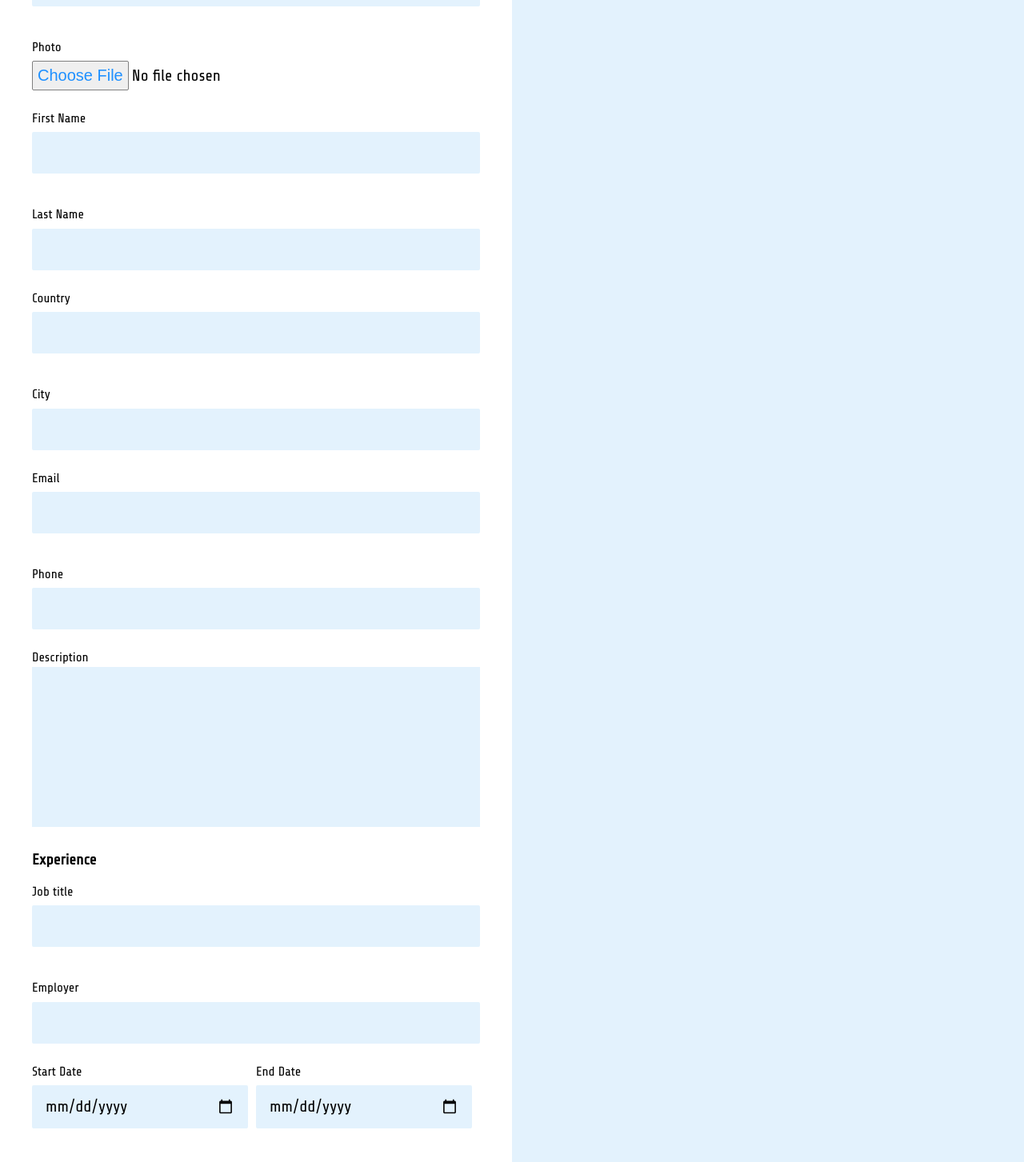
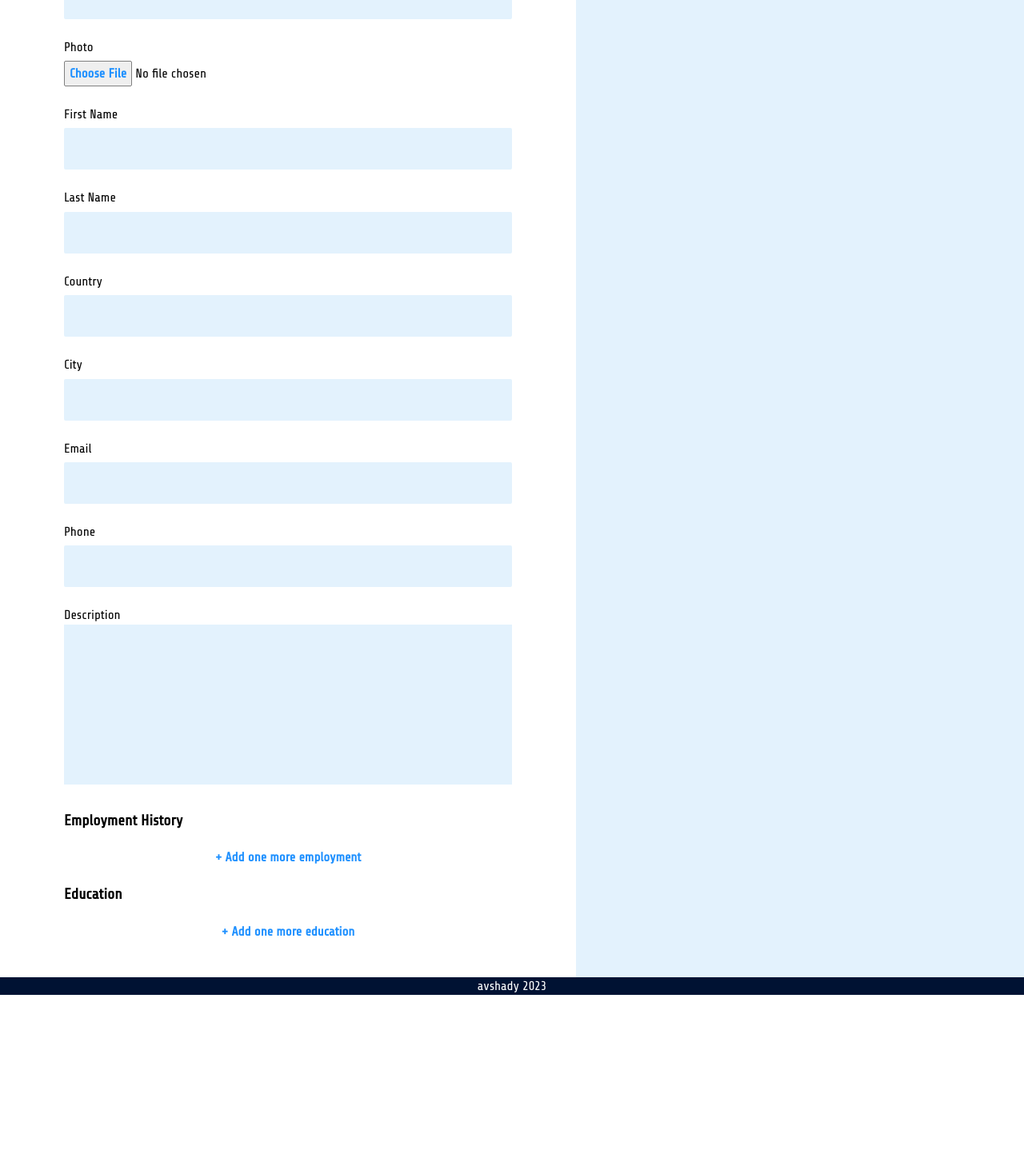
Before and after one commit to ShadyAV/cv-app, a React (Create React App) app: page / in a window 1280 px wide. Shown: the part 240-1693 px from the top of the page at 80% size. After the commit the page ends 1484 px from the top, so only its background shows below. Built offline with nearby package versions, Linux system fonts and the light colour scheme.

Commit message:
Add function to add and remove blocks

```diff
--- a/package.json
+++ b/package.json
@@ -10,6 +10,7 @@
     "react-dom": "^18.2.0",
     "react-scripts": "5.0.1",
     "styled-components": "^5.3.8",
+    "uniqid": "^5.4.0",
     "web-vitals": "^2.1.4"
   },
   "scripts": {
--- a/src/components/Header.js
+++ b/src/components/Header.js
@@ -2,13 +2,14 @@ import React, { Component } from 'react';
 import styled from 'styled-components';
 import headerIcon from '../assets/header-icon.png';
 
-const HeaderWrapper = styled.div`
+const HeaderWrapper = styled.header`
     display: flex;
     color: #f5f1ed;
     background-color: #002855;
     padding: 20px 40px;
     gap: 1rem;
     align-items: center;
+    min-width: 100vw;
 `
 
 class Header extends Component {
--- /dev/null
+++ b/src/components/form/Education.js
@@ -0,0 +1,53 @@
+import React, { Component } from 'react';
+import styled from 'styled-components';
+import Input from '../utils/Input';
+import TextArea from '../utils/TextArea';
+import Button from '../utils/Button';
+import Date from '../utils/Date';
+
+const History = styled.div`
+    display: flex;
+    flex-direction: column;
+    border: 2px solid #e3f2fd;
+    padding: 16px;
+    margin-bottom: 16px;
+`
+
+const DoubleInput = styled.div`
+    display: flex;
+    flex-wrap: wrap;
+    margin-bottom: 24px;
+    gap: 24px;
+`
+
+class Education extends Component {
+    constructor(props) {
+        super(props)
+
+    }
+
+    render() {
+        return (
+            <>
+                {this.props.ids.map((id) => {
+                    return (
+                        <History key={id}>
+                            <DoubleInput>
+                                <Input type={'text'} label={'School'} />
+                                <Input type={'text'} label={'Degree'} />
+                            </DoubleInput>
+                            <DoubleInput>
+                                <Date />
+                                <Input type={'text'} label={'City'} />
+                            </DoubleInput>
+                            <TextArea label={'Description'} />
+                            <Button text={'Remove'} dataIndex={id} onClick={this.props.deleteEducation}></Button>
+                        </History>
+                    );
+                })}
+            </>
+        );
+    }
+}
+
+export default Education;
--- /dev/null
+++ b/src/components/form/Employer.js
@@ -0,0 +1,53 @@
+import React, { Component } from 'react';
+import styled from 'styled-components';
+import Input from '../utils/Input';
+import TextArea from '../utils/TextArea';
+import Button from '../utils/Button';
+import Date from '../utils/Date';
+
+const History = styled.div`
+    display: flex;
+    flex-direction: column;
+    border: 2px solid #e3f2fd;
+    padding: 16px;
+    margin-bottom: 16px;
+`
+
+const DoubleInput = styled.div`
+    display: flex;
+    flex-wrap: wrap;
+    margin-bottom: 24px;
+    gap: 24px;
+`
+
+class Employer extends Component {
+    constructor(props) {
+        super(props)
+
+    }
+
+    render() {
+        return (
+            <>
+                {this.props.ids.map((id) => {
+                    return (
+                        <History key={id}>
+                            <DoubleInput>
+                                <Input type={'text'} label={'Job title'} />
+                                <Input type={'text'} label={'Employer'} />
+                            </DoubleInput>
+                            <DoubleInput>
+                                <Date />
+                                <Input type={'text'} label={'City'} />
+                            </DoubleInput>
+                            <TextArea label={'Description'} />
+                            <Button text={'Remove'} dataIndex={id} onClick={this.props.deleteEmployer} />
+                        </History>
+                    );
+                })}
+            </>
+        );
+    }
+}
+
+export default Employer;
--- a/src/components/form/Form.js
+++ b/src/components/form/Form.js
@@ -2,14 +2,15 @@ import React, { Component } from 'react';
 import Input from '../utils/Input';
 import styled from 'styled-components';
 import FileInput from '../utils/FileInput';
-import Date from '../utils/Date';
 import TextArea from '../utils/TextArea';
+import Button from '../utils/Button';
+import Employer from './Employer';
+import uniqid from "uniqid";
+import Education from './Education';
 
 const FormContainer = styled.div`
-    display: flex;
-    justify-content: center;
-    padding: 40px;
-    width: 50%
+    padding: 40px 80px;
+    flex: 1;
 `
 
 const StyledSection = styled.section`
@@ -20,25 +21,80 @@ const StyledSection = styled.section`
 const FormSection = styled.div`
     display: flex;
     flex-direction: column;
-    margin-bottom: 12px;
 `
 
 const StyledHeader = styled.h3`
-    margin-bottom: 16px;
+    margin: 16px 0px;
 `
 
 const DoubleInput = styled.div`
     display: flex;
     flex-wrap: wrap;
     margin-bottom: 24px;
-    gap: 40px;
+    gap: 24px;
+`
+const History = styled.div`
+    display: flex;
+    flex-direction: column;
+    border: 2px solid #e3f2fd;
+    padding: 16px 16px 0px 16px;
+    margin-bottom: 0px;
 `
 
 class Form extends Component {
     constructor(props) {
         super(props)
 
+        this.state = {
+            employer: {
+                id: uniqid(),
+                employerIds: [],
+            },
+            education: {
+                id: uniqid(),
+                educationIds: [],
+            }
+        };
+
     }
+
+    addEmployer = () => {
+        this.setState({
+            employer: {
+                id: uniqid(),
+                employerIds: [...this.state.employer.employerIds, this.state.employer.id],
+            }
+        });
+    }
+
+    deleteEmployer = (e) => {
+        let empId = e.target.getAttribute('data-index');
+        this.setState({
+            employer: {
+                id: this.state.employer.id,
+                employerIds: this.state.employer.employerIds.filter(id => id !== empId),
+            }
+        });
+    };
+
+    addEducation = () => {
+        this.setState({
+            education: {
+                id: uniqid(),
+                educationIds: [...this.state.education.educationIds, this.state.education.id],
+            }
+        });
+    }
+
+    deleteEducation = (e) => {
+        let empId = e.target.getAttribute('data-index');
+        this.setState({
+            education: {
+                id: this.state.education.id,
+                educationIds: this.state.education.educationIds.filter(id => id !== empId),
+            }
+        });
+    };
 
     render() {
         return (
@@ -64,30 +120,12 @@ class Form extends Component {
                         </DoubleInput>
                         <TextArea label={'Description'} />
                     </FormSection>
-                    <FormSection>
-                        <StyledHeader>Experience</StyledHeader>
-                        <DoubleInput>
-                            <Input type={'text'} label={'Job title'} />
-                            <Input type={'text'} label={'Employer'} />
-                        </DoubleInput>
-                        <DoubleInput>
-                            <Date />
-                            <Input type={'text'} label={'City'} />
-                        </DoubleInput>
-                        <TextArea label={'Description'} />
-                    </FormSection>
-                    <FormSection>
-                        <StyledHeader>Education</StyledHeader>
-                        <DoubleInput>
-                            <Input type={'text'} label={'School'} />
-                            <Input type={'text'} label={'Degree'} />
-                        </DoubleInput>
-                        <DoubleInput>
-                            <Date />
-                            <Input type={'text'} label={'City'} />
-                        </DoubleInput>
-                        <TextArea label={'Description'} />
-                    </FormSection>
+                    <StyledHeader>Employment History</StyledHeader>
+                    <Employer ids={this.state.employer.employerIds} deleteEmployer={this.deleteEmployer} />
+                    <Button text={'+ Add one more employment'} onClick={this.addEmployer} />
+                    <StyledHeader>Education</StyledHeader>
+                    <Education ids={this.state.education.educationIds} deleteEducation={this.deleteEducation} />
+                    <Button text={'+ Add one more education'} onClick={this.addEducation} ></Button>
                 </StyledSection>
             </FormContainer>
         );
--- a/src/components/preview/Preview.js
+++ b/src/components/preview/Preview.js
@@ -2,13 +2,9 @@ import React, { Component } from 'react';
 import styled from 'styled-components';
 
 const StyledSection = styled.section`
+    display: flex;
+    flex: 1;
     background-color: #e3f2fd;
-    width: 50%;
-`
-const PreviewDiv = styled.div`
-    height: 100vh;
-    background-color: #e3f2fd;
-    width: 100%;
 `
 
 class Preview extends Component {
@@ -20,7 +16,7 @@ class Preview extends Component {
     render() {
         return (
             <StyledSection>
-                <PreviewDiv></PreviewDiv>
+
             </StyledSection>
         );
     }
--- a/src/components/utils/Button.js
+++ b/src/components/utils/Button.js
@@ -1,4 +1,20 @@
 import React, { Component } from 'react';
+import styled from 'styled-components';
+
+const StyledButton = styled.button`
+    border-radius: 2px;
+    background-color: #fff;
+    outline: none;
+    border: none;
+    color: dodgerblue;
+    padding: 6px;
+    font-size: 16px;
+    font-weight: 600;
+    &:hover {
+        background-color: #e3f2fd;
+        cursor: pointer;
+    }
+`
 
 class Button extends Component {
     constructor(props) {
@@ -8,7 +24,7 @@ class Button extends Component {
 
     render() {
         return (
-            <button>{this.props.text}</button>
+            <StyledButton onClick={this.props.onClick} data-index={this.props.dataIndex}>{this.props.text}</StyledButton>
         );
     }
 
--- a/src/components/utils/Date.js
+++ b/src/components/utils/Date.js
@@ -6,6 +6,10 @@ const DivWrapper = styled.div`
     display: flex;
     max-width: 100%;
     flex: 1;
+    gap: 10px;
+    @media (max-width: 1461px) {
+        gap: 24px;
+    }
 `
 
 class Date extends Component {
--- a/src/components/utils/FileInput.js
+++ b/src/components/utils/FileInput.js
@@ -16,12 +16,14 @@ const Label = styled.label`
 const StyledFileInput = styled.input`
     min-width: ${props => props.type === "date" ? "100px" : "285px"};
     margin-right: ${props => props.type === "date" ? "10px" : "0px"};
-    font-size: 20px;
+    font-size: 16px;
     &::file-selector-button {
+        font-family: 'Share Tech', sans-serif;
+        font-weight: 600;
         color: dodgerblue;
         border: thin solid grey;
         border-radius: 2px;
-        font-size: 20px;
+        font-size: 16px;
         padding: 6px;
     }
 `
--- a/src/components/utils/Input.js
+++ b/src/components/utils/Input.js
@@ -13,14 +13,17 @@ const Label = styled.label`
 `
 
 const StyledInput = styled.input`
-    min-width: ${props => props.type === "date" ? "100px" : "285px"};
-    margin-right: ${props => props.type === "date" ? "10px" : "0px"};
+    min-width: ${props => props.type === "date" ? "100%" : "285px"};
+    max-width: ${props => props.type === "date" ? "140px" : "100%"};
     background-color: #e3f2fd;
     border: none;
     border-radius: 2px;
     outline: none;
     font-size: 20px;
     padding: 12px 16px;
+    @media (max-width: 1461px) {
+        max-width: 100%;
+    }
 `
 
 class Input extends Component {
```
Also changed, not shown: 1 other file (tests, documents, lock files or other folders).
